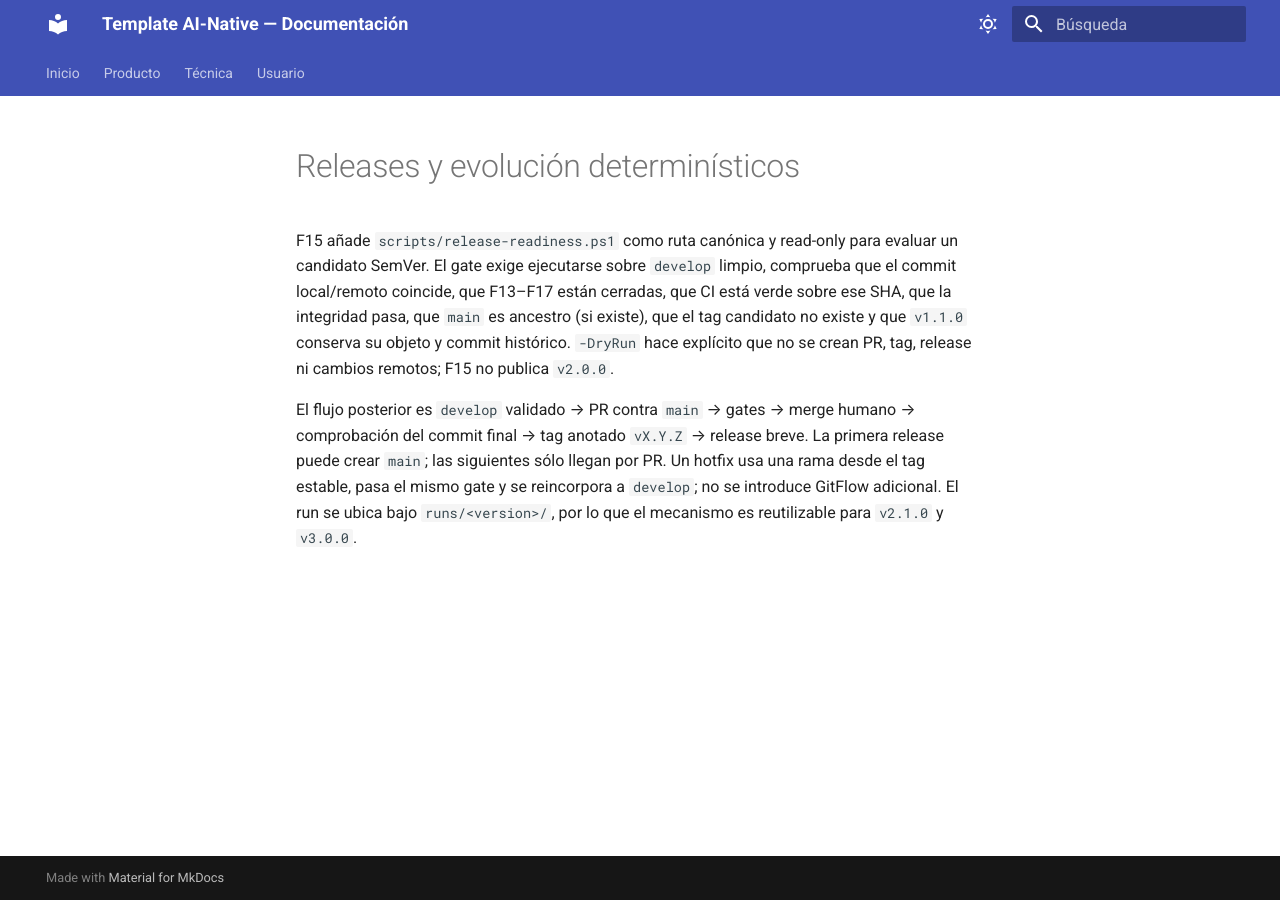
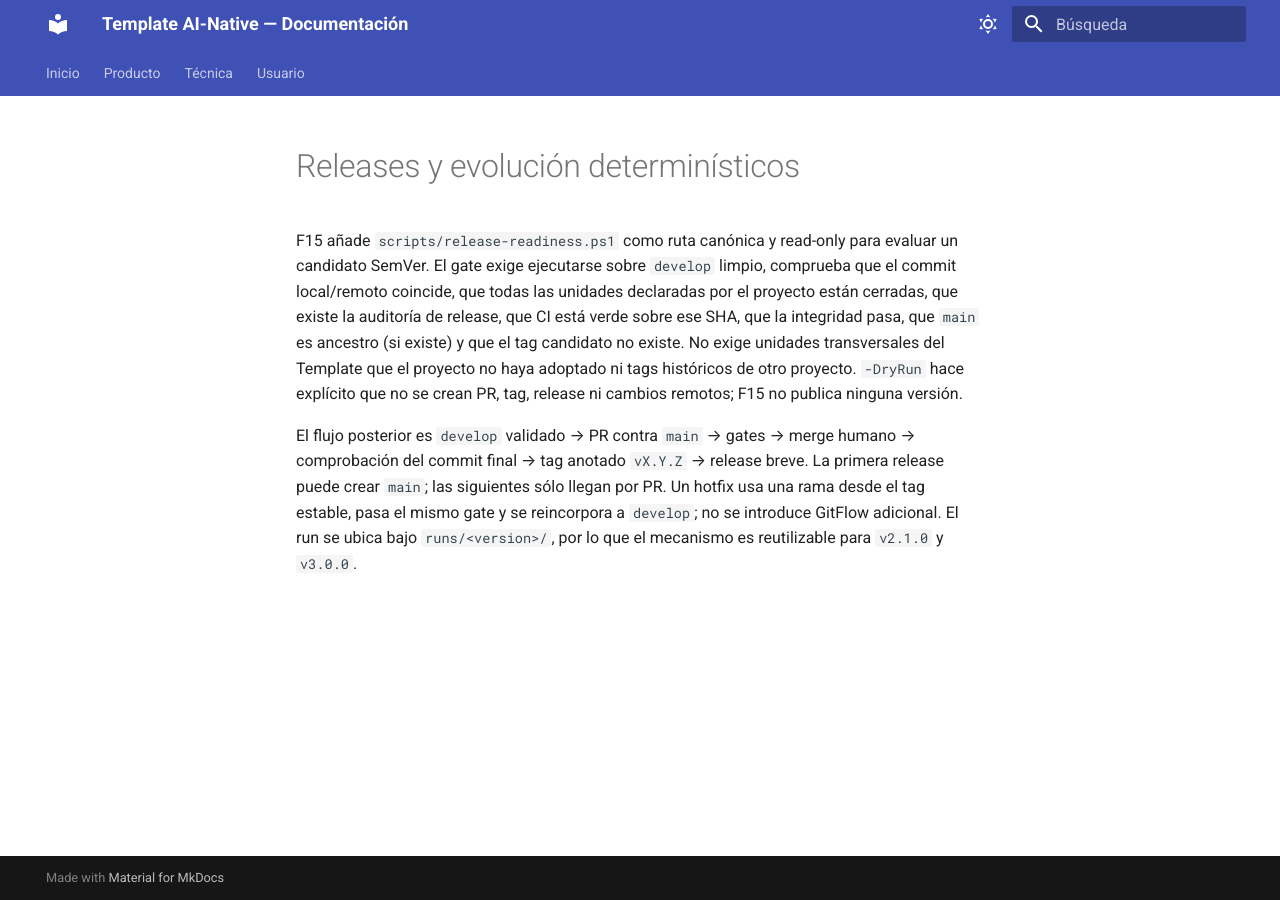
Before and after one commit to jlbellonGmail/gi-common-crm, an MkDocs documentation site: the page built from docs/tecnica/releases-evolucion.md, in a window 1280 px wide. Built offline with MkDocs 1.6.1 and Material for MkDocs 9.7.7, drawn with Linux system fonts in a browser that asks for light colours.

Commit message:
fix: scope release readiness to project roadmap

```diff
--- a/docs/tecnica/releases-evolucion.md
+++ b/docs/tecnica/releases-evolucion.md
@@ -2,11 +2,13 @@
 
 F15 añade `scripts/release-readiness.ps1` como ruta canónica y read-only para
 evaluar un candidato SemVer. El gate exige ejecutarse sobre `develop` limpio,
-comprueba que el commit local/remoto coincide, que F13–F17 están cerradas, que
-CI está verde sobre ese SHA, que la integridad pasa, que `main` es ancestro (si
-existe), que el tag candidato no existe y que `v1.1.0` conserva su objeto y
-commit histórico. `-DryRun` hace explícito que no se crean PR, tag, release ni
-cambios remotos; F15 no publica `v2.0.0`.
+comprueba que el commit local/remoto coincide, que todas las unidades
+declaradas por el proyecto están cerradas, que existe la auditoría de release,
+que CI está verde sobre ese SHA, que la integridad pasa, que `main` es ancestro
+(si existe) y que el tag candidato no existe. No exige unidades transversales
+del Template que el proyecto no haya adoptado ni tags históricos de otro
+proyecto. `-DryRun` hace explícito que no se crean PR, tag, release ni cambios
+remotos; F15 no publica ninguna versión.
 
 El flujo posterior es `develop` validado → PR contra `main` → gates → merge
 humano → comprobación del commit final → tag anotado `vX.Y.Z` → release breve.
```
Also changed, not shown: runs/09-maintenance-release-readiness-project-scope/SUMMARY.md (added, +39 -0 lines), runs/09-maintenance-release-readiness-project-scope/audit-1.md (added, +10 -0 lines), runs/09-maintenance-release-readiness-project-scope/code-review-1.md (added, +9 -0 lines), runs/09-maintenance-release-readiness-project-scope/decision.md (added, +7 -0 lines), runs/09-maintenance-release-readiness-project-scope/plan.md (added, +7 -0 lines), runs/09-maintenance-release-readiness-project-scope/spec.md (added, +6 -0 lines), runs/09-maintenance-release-readiness-project-scope/tasks.md (added, +6 -0 lines), runs/09-maintenance-release-readiness-project-scope/test-report-1.md (added, +15 -0 lines), 3 other files.
